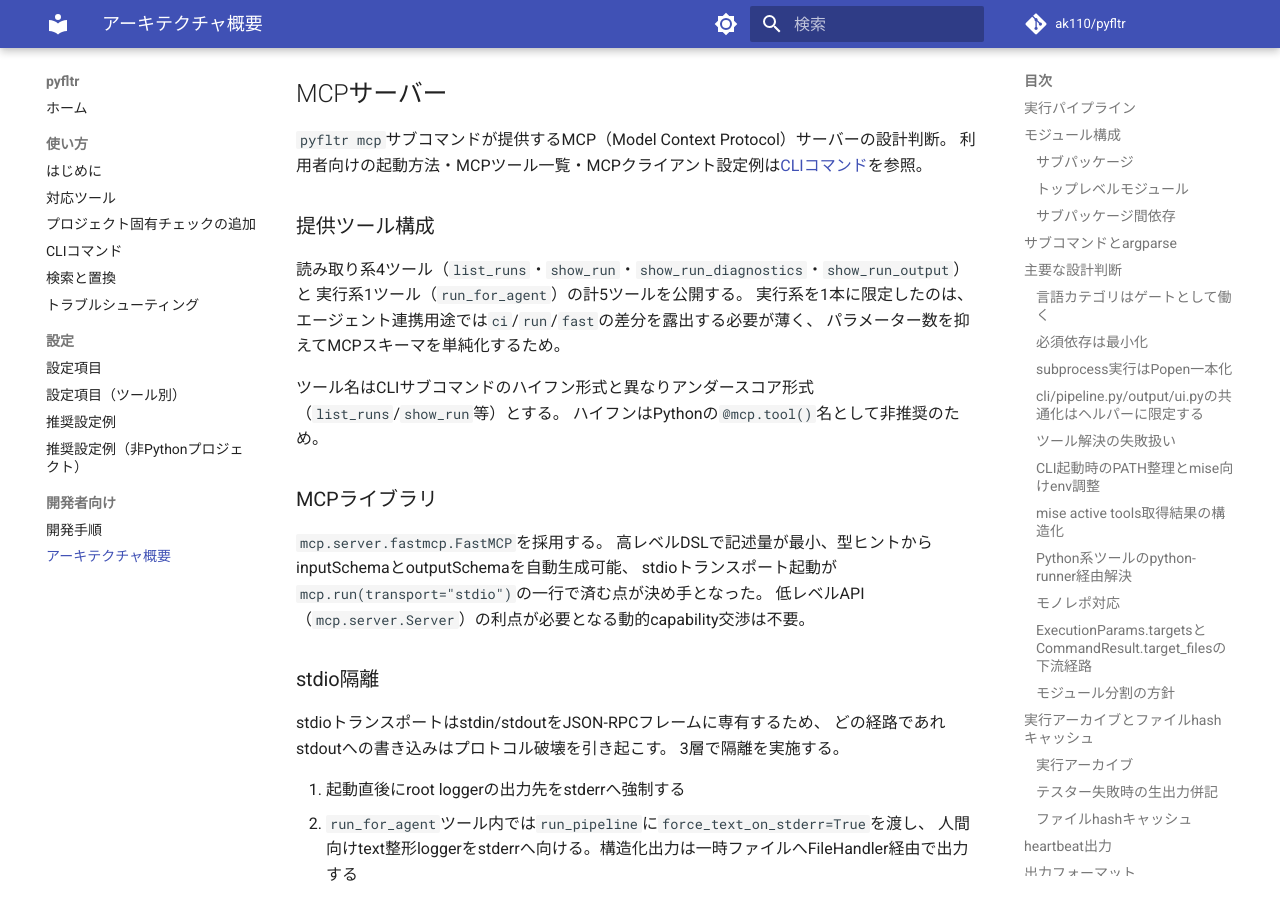
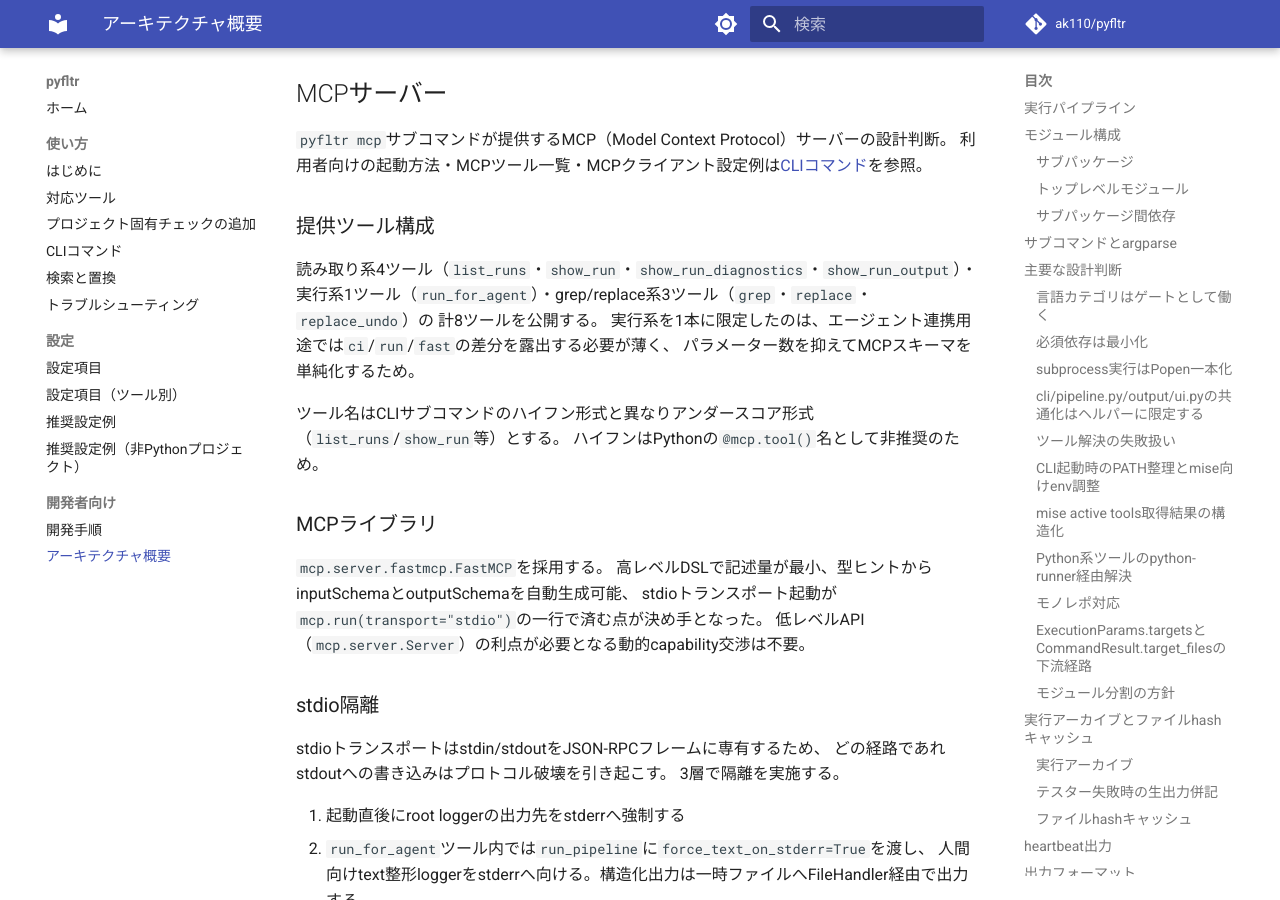
Before and after one commit to ak110/pyfltr, an MkDocs documentation site: the page built from docs/development/architecture.md, in a window 1280 px wide and 900 px high, scrolled down 16755 px. Built offline with MkDocs 1.6.1 and Material for MkDocs 9.7.7, drawn with Linux system fonts in a browser that asks for light colours; comment, search, counter and statistics services are not loaded.

Commit message:
docs: MCPサーバーが公開するツール数の記載を実装へ揃える

```diff
--- a/docs/development/architecture.md
+++ b/docs/development/architecture.md
@@ -627,8 +627,9 @@ MCPサーバー・`--only-failed`からも再利用する。
 
 ### 提供ツール構成
 
-読み取り系4ツール（`list_runs`・`show_run`・`show_run_diagnostics`・`show_run_output`）と
-実行系1ツール（`run_for_agent`）の計5ツールを公開する。
+読み取り系4ツール（`list_runs`・`show_run`・`show_run_diagnostics`・`show_run_output`）・
+実行系1ツール（`run_for_agent`）・grep/replace系3ツール（`grep`・`replace`・`replace_undo`）の
+計8ツールを公開する。
 実行系を1本に限定したのは、エージェント連携用途では`ci`/`run`/`fast`の差分を露出する必要が薄く、
 パラメーター数を抑えてMCPスキーマを単純化するため。
 
```
